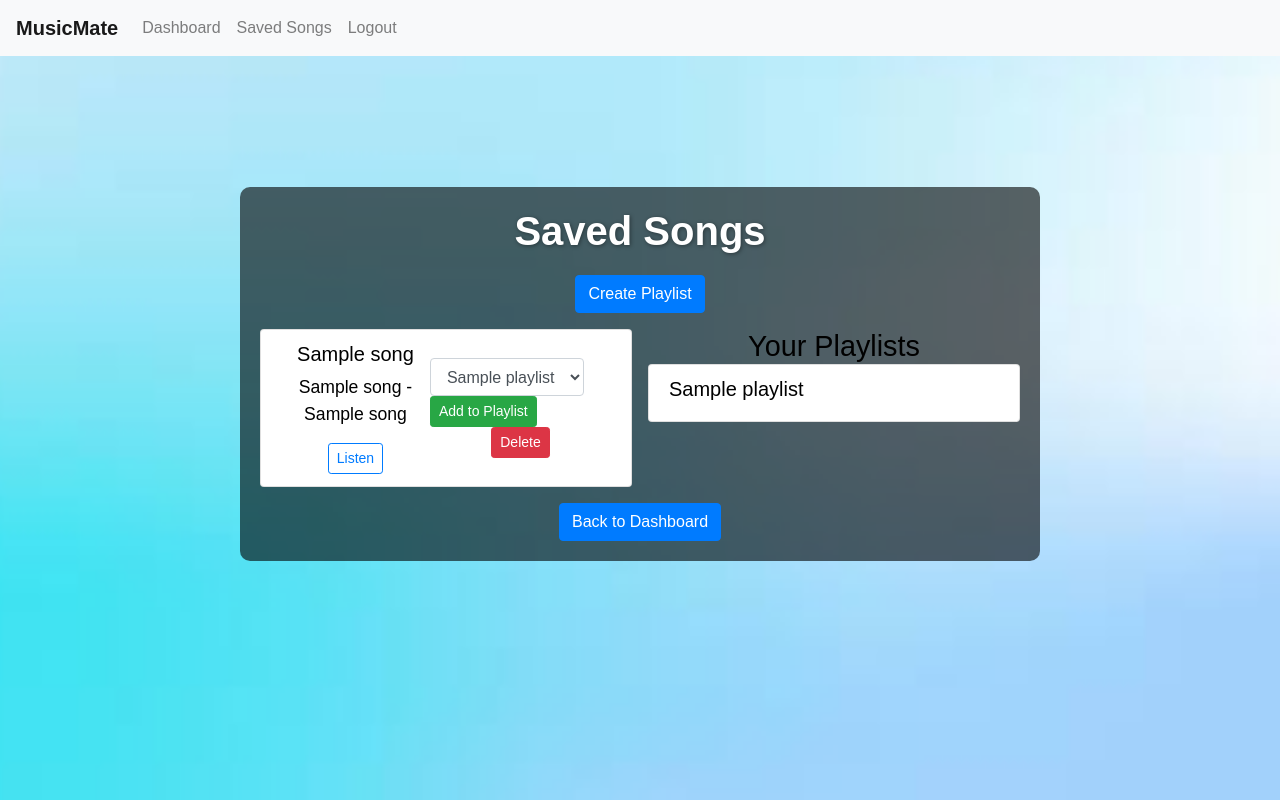
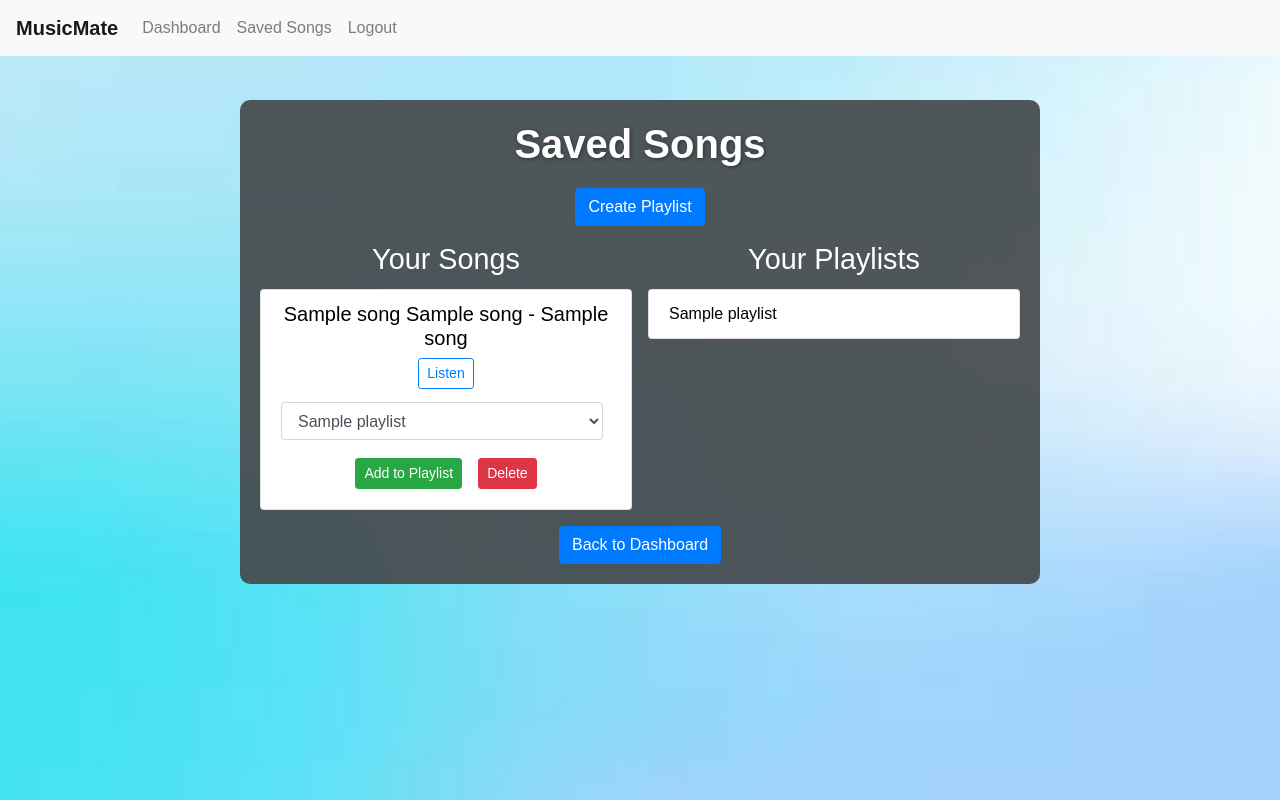
Before and after one commit to ETAMARKIN17/MusicMate, a Flask app: template templates/saved_songs.html in a window 1280 px wide. Run offline with Flask 3, Linux system fonts and the light colour scheme; the template is opened without the code that fills it: most values are stand-ins (such as "Sample title", 1, 10 or a date in 2020); some libraries are stand-ins or nearby versions.

Commit message:
styled my playlist feature page, be careful about merging and main.css

```diff
--- a/playlist_feature.py
+++ b/playlist_feature.py
@@ -20,7 +20,6 @@ TOKEN_URL = 'https://accounts.spotify.com/api/token'
 # Called in the dashboard page, probably going to redirect to spotifys auth page and get all the stuff we need to make our api calls
 def get_spotify_auth_url():
     scope = 'playlist-read-private playlist-read-collaborative playlist-modify-public playlist-modify-private'
-    #playlist-read-private
 
     params = {
         'client_id': SPOTIFY_CLIENT_ID,
@@ -29,7 +28,6 @@ def get_spotify_auth_url():
         'redirect_uri': REDIRECT_URI,
         'show_dialog': True,
     }
-
 
     auth_url= f'{AUTH_URL}?{urllib.parse.urlencode(params)}'
     return auth_url
--- a/static/main.css
+++ b/static/main.css
@@ -4,10 +4,11 @@ body {
     background-size: cover;
     background-position: center;
     margin: 0;
-    height: 100vh;
+    min-height: 100vh;
     display: flex;
     flex-direction: column;
-    justify-content: center;
+    justify-content: flex-start;
+    overflow: auto;
 }
 
 .navbar {
@@ -25,6 +26,17 @@ body {
     margin-top: 15px;
 }
 
+.custom-container {
+    background: rgba(71, 76, 78, 0.938);
+    /* add/remove background for styling */
+    padding: 20px;
+    border-radius: 10px;
+    color: white;
+    max-width: 800px;
+    text-align: center;
+    margin: 100px auto;
+}
+
 .container {
     background: rgba(0, 0, 0, 0.6);
     padding: 20px;
@@ -39,6 +51,9 @@ h1, h2, h3, h4, h5, h6 {
     color: #ffffff;
 }
 
+.text-white {
+    color: #ffffff !important;
+}
 h1 {
     font-size: 2.5rem;
     margin-bottom: 20px;
@@ -67,19 +82,19 @@ p{
 }
 
 .button-container-day {
-    margin-right: 1430px;
+    margin-right: 1500px;
 }
 
 .button-container-mood {
-    margin-right: 1410px;
+    margin-right: 1500px;
 }
 
 .button-container-song {
-    margin-right: 1415px;
+    margin-right: 1500px;
 }
 
 .button-container-saved {
-    margin-right: 1455px;
+    margin-right: 1500px;
 }
 
 .btn-custom {
@@ -98,7 +113,7 @@ p{
 .top-center-text-header {
     text-align: center;
     margin-bottom: 50px;
-    margin-top: 0px;
+    margin-top: 100px;
     color: white;
 }
 
@@ -110,3 +125,89 @@ p{
 .text-align-center {
     text-align: center;
 }
+
+/* Saved Songs Page Styles */
+.saved-songs-header {
+    text-align: center;
+    margin-bottom: 20px;
+}
+
+.saved-songs-container {
+    margin: 100px auto;
+    max-width: 1200px;
+    background: rgba(0, 0, 0, 0.6);
+    padding: 20px;
+    border-radius: 10px;
+}
+
+/* Playlist Section */
+.playlist-header {
+    text-align: center;
+    margin-bottom: 10px;
+}
+
+.playlist-item {
+    color: black;
+}
+
+/* Song Section */
+.song-header {
+    text-align: center;
+    margin-bottom: 10px;
+}
+
+.song-item {
+    color: black;
+    text-align: center !important;
+}
+
+.saved-title {
+    color: white !important;
+}
+
+.btn-success {
+    margin-bottom: 10px; /* Space between Add to Playlist and Delete buttons */
+}
+
+.dropdown-container {
+    display: flex;
+    flex-direction: column;
+    align-items: flex-start;
+}
+
+.button-container {
+    display: flex;
+    align-items: center;
+    justify-content: center; /* Centers the buttons horizontally */
+    margin-top: .1rem;
+}
+
+.btn-btm {
+    margin-bottom: .8rem;
+}
+.mb-2 {
+    margin-bottom: 0.5rem; /* Adjust this value to control the space below the dropdown */
+}
+
+.button-spacing {
+    margin: .5rem;
+
+}
+/* Responsive Adjustments */
+@media (max-width: 1440px) {
+   .button-container-day {
+    margin-right: 1100px;
+}
+
+.button-container-mood {
+    margin-right: 1100px;
+}
+
+.button-container-song {
+    margin-right: 1100px;
+}
+
+.button-container-saved {
+    margin-right: 1100px;
+}
+}
--- a/templates/base.html
+++ b/templates/base.html
@@ -3,6 +3,7 @@
 <head>
     <meta charset="UTF-8">
     <title>{% block title %}{% endblock %}</title>
+    <meta name="viewport" content="width=device-width, initial-scale=1.0">
     <link rel="stylesheet" href="https://stackpath.bootstrapcdn.com/bootstrap/4.5.0/css/bootstrap.min.css">
     <link rel="stylesheet" href="{{ url_for('static', filename='main.css') }}">
 </head>
@@ -27,7 +28,9 @@
         </div>
     </nav>
 
-    {% block content %}{% endblock %}
+    <div class="container-fluid"> <!-- Ensure scrolling is allowed -->
+        {% block content %}{% endblock %}
+    </div>
 
     <script src="https://code.jquery.com/jquery-3.5.1.slim.min.js"></script>
     <script src="https://cdn.jsdelivr.net/npm/@popperjs/core@1.16.0/dist/umd/popper.min.js"></script>
--- a/templates/saved_songs.html
+++ b/templates/saved_songs.html
@@ -3,74 +3,80 @@
 {% block title %}Saved Songs - MusicMate{% endblock %}
 
 {% block content %}
-    <div class="container mt-5">
-        <h1>Saved Songs</h1>
+    <div class="custom-container">
+        <h1 class="text-center">Saved Songs</h1>
 
-        <!-- Create Playlist Button -->
-        <button class="btn btn-primary mb-3" data-toggle="modal" data-target="#createPlaylistModal">Create Playlist</button>
+        <div class="text-center mb-3">
+            <button class="btn btn-primary" data-toggle="modal" data-target="#createPlaylistModal">Create Playlist</button>
+        </div>
 
         <!-- Turning the two sections into a row will make them be side by side -->
         <div class="row">
-
          <!-- Saved Songs Section, make it a column -->
         <div class="col-md-6 pr-2">
+            <h2 class="text-center text-white btn-btm">Your Songs</h2>
                 {% if saved_songs %}
                     <ul class="list-group">
                         {% for song in saved_songs %}
-                    <li class="list-group-item d-flex justify-content-between align-items-center">
+                            <li class="list-group-item d-flex justify-content-between">
                                 <div>
-                            <h5 style="color: black;">{{ song['song_name'] }}</h5>
-                            <p style="color: black;">{{ song['artist_name'] }}{% if song['album_name'] %} - {{ song['album_name'] }}{% endif %}</p>
+                                    <h5 class="song-item">{{ song['song_name'] }}
+                                    {{ song['artist_name'] }}{% if song['album_name'] %} - {{ song['album_name'] }}{% endif %}</h5>
+
+
                                     {% if song['song_link'] %}
-                                <a href="{{ song['song_link'] }}" target="_blank" class="btn btn-sm btn-outline-primary">Listen</a>
+                                        <a href="{{ song['song_link'] }}" target="_blank" class="btn btn-sm btn-outline-primary btn-btm">Listen</a>
                                     {% else %}
                                         <span class="badge badge-warning">No link available</span>
                                     {% endif %}
-                        </div>
-                        <div>
+
+
                                     <!-- Add to Playlist Form -->
-                            <form action="{{ url_for('add_to_playlist') }}" method="post" class="form-inline">
+                                        <form action="{{ url_for('add_to_playlist') }}" method="post" class="text-center"> <!-- Combined into one form -->
                                             <input type="hidden" name="song_uri" value="{{ song['uri'] }}">
-                                <select name="playlist_id" class="form-control mr-2">
+
+                                                <div class="dropdown-container mr-2"> <!-- Wrapper div to hold the select and buttons -->
+                                                    <select name="playlist_id" class="form-control mb-2"> <!-- Playlist dropdown -->
                                                          {% for playlist in playlists %}
                                                             <option value="{{ playlist['id'] }}">{{ playlist['name'] }}</option>
                                                         {% endfor %}
                                                     </select>
-                                <button type="submit" class="btn btn-success btn-sm">Add to Playlist</button>
-                            </form>
-                            <!-- Delete Song Form -->
-                            <form action="{{ url_for('delete_saved_song', song_id=song['id']) }}" method="post" onsubmit="return confirm('Are you sure you want to delete this song?')">
-                                <input type="hidden" name="_method" value="DELETE">
-                                <button type="submit" class="btn btn-danger btn-sm">Delete</button>
+                                                </div>
+                                                <div class="button-container">
+                                                    <button type="submit" class="btn btn-success btn-sm button-spacing">Add to Playlist</button> <!-- Add to Playlist Button -->
+                                                    <button type="button" class="btn btn-danger btn-sm button-spacing" onclick="confirmDelete('{{ url_for('delete_saved_song', song_id=song['id']) }}')">Delete</button> <!-- Delete Button -->
+                                                </div>
                                         </form>
                                 </div>
                     </li>
                 {% endfor %}
             </ul>
         {% else %}
-            <p style="color: black;">No saved songs yet.</p>
+            <p class="text-dark">No saved songs yet.</p>
         {% endif %}
         </div>
 
         <!-- Playlists Section, another column -->
         <div class="col-md-6 pl-2">
-        <h2>Your Playlists</h2>
+        <h2 class ="text-center text-white btn-btm">Your Playlists</h2>
         {% if playlists %}
             <ul class="list-group mb-3">
                 {% for playlist in playlists %}
-                    <li class="list-group-item d-flex justify-content-between align-items-center">
+                    <li class="list-group-item d-flex justify-content-between align-items- text-center">
+                        <!-- Old logic
                         <div>
-                            <h5 style="color: black;">{{ playlist['name'] }}</h5>
+                            <h5 class="playlist-title playlist-item align-items-center">{{ playlist['name'] }}</h5>
                         </div>
+                        -->
+                        <a href="{{ playlist['external_urls']['spotify'] }}" target="_blank" class="playlist-title playlist-item">{{ playlist['name'] }}</a>
                     </li>
                 {% endfor %}
             </ul>
         {% else %}
-            <p style="color: black;">No playlists available.</p>
+            <p class="text-white">No playlists available.</p>
         {% endif %}
         </div>
         </div>
-
 
         <!-- Modal for Creating Playlist -->
         <div class="modal fade" id="createPlaylistModal" tabindex="-1" role="dialog" aria-labelledby="createPlaylistModalLabel" aria-hidden="true">
@@ -102,8 +108,9 @@
                 </div>
             </div>
         </div>
-
-        <a href="{{ url_for('dashboard') }}" class="btn btn-primary mt-3">Back to Dashboard</a>
+        <div class="text-center mt-3">
+        <a href="{{ url_for('dashboard') }}" class="btn btn-primary">Back to Dashboard</a>
+        </div>
     </div>
 
 
@@ -139,4 +146,28 @@
             });
         });
     </script>
+
+    <!-- JavaScript for delete song button! -->
+    <script>
+    function confirmDelete(url) {
+        if (confirm('Are you sure you want to delete this song?')) {
+            fetch(url, {
+                method: 'POST',
+                headers: {
+                    'Content-Type': 'application/x-www-form-urlencoded',
+                    'X-Requested-With': 'XMLHttpRequest'
+                },
+                body: '_method=DELETE' // Required for form handling in Flask
+            })
+            .then(response => {
+                if (response.ok) {
+                    location.reload(); // Reload the page to reflect changes
+                } else {
+                    alert('Error deleting song.');
+                }
+            })
+            .catch(error => console.error('Error:', error));
+        }
+    }
+    </script>
 {% endblock %}
```
Also changed, not shown: README.md, users.db. Lines whose indentation alone changed are shown as unchanged.
